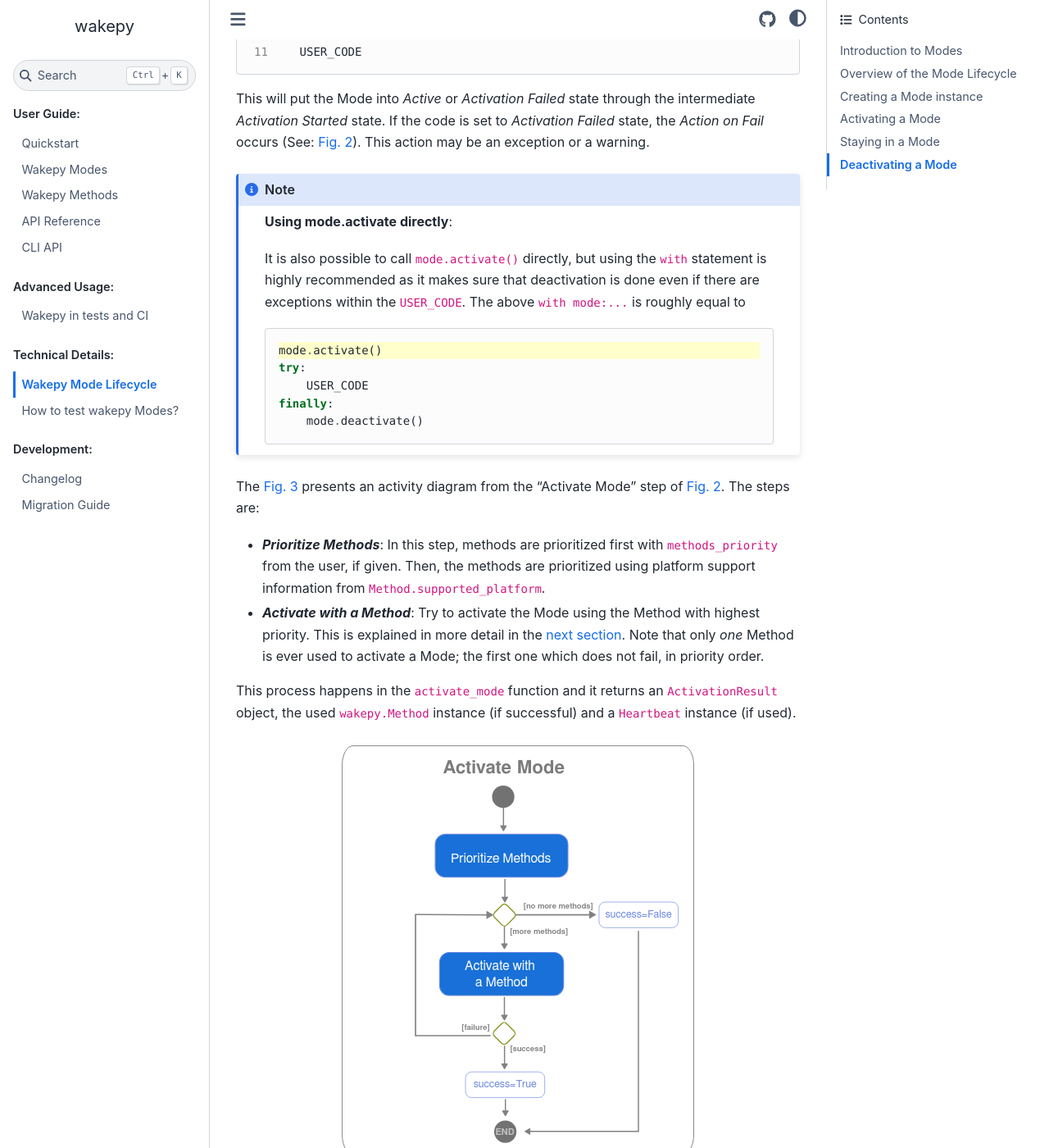
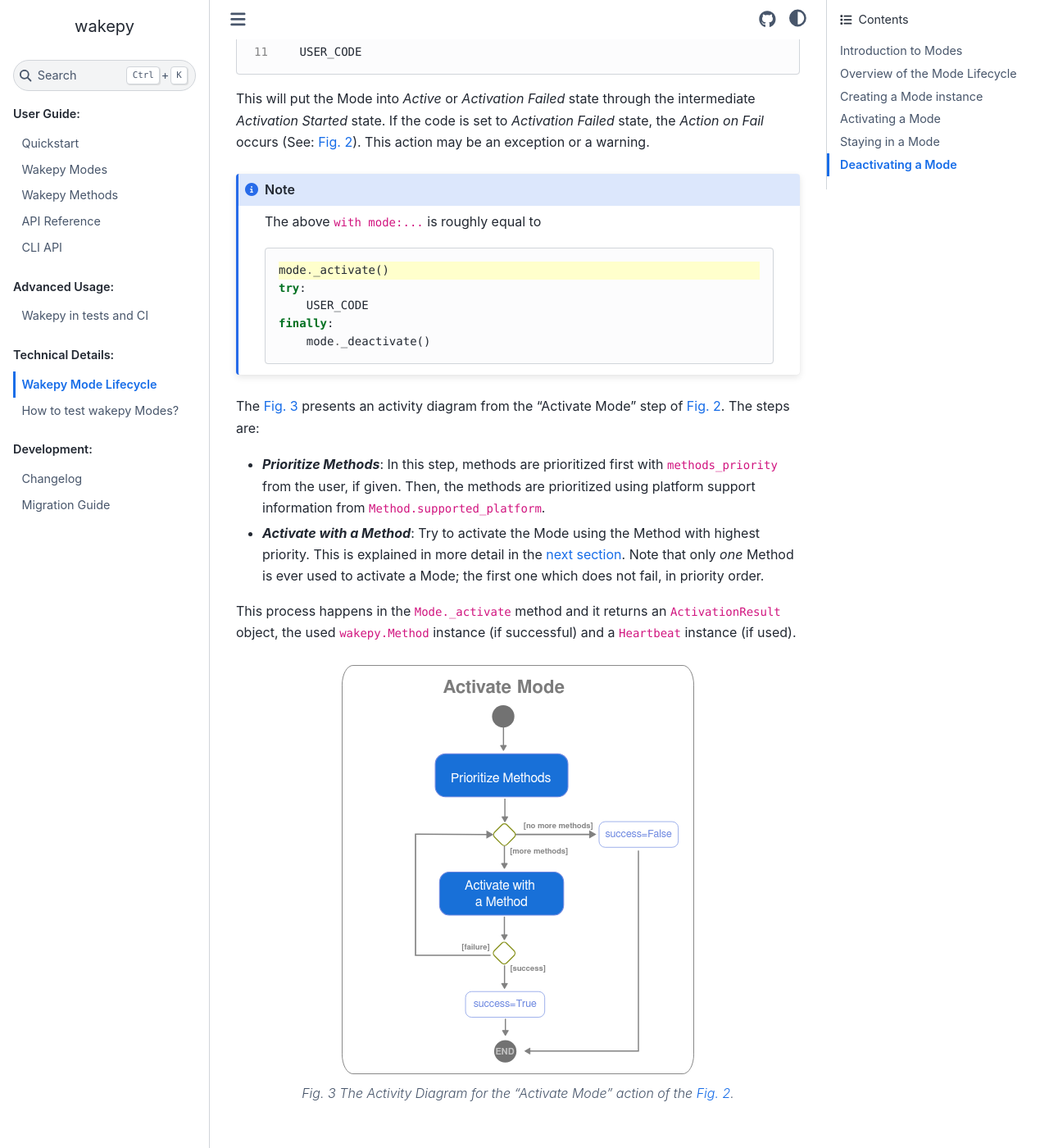
Before and after one commit to fohrloop/wakepy, a Sphinx documentation site: the page built from docs/source/wakepy-mode-lifecycle.md, in a window 1280 px wide and 1400 px high, scrolled down 3282 px. Shown: the whole window at 82% size. Built offline with Sphinx 7.4.7 and the Sphinx Book theme 1.1.4, drawn with Linux system fonts in a browser that asks for light colours; the version number could not be read and is left out.

Commit message:
Update/simplufy Mode activation + Add unused Methods to ActivationResult (#263)
Update Mode activation
* Return list of MethodActivationResult instead a single
  ActivationResult. This way the function does not require method
  name as arg.
* Fix: Also the unused results are included in ActivationResult
 (and list of MethodActivationResult).
* Try to create the DbusAdapter instance for the Mode only once, even if
  the creation was unsuccesful the previous time.

Simplifications
* Simplify the Mode._activate
* Move activate_mode to Mode._activate_one_of_methods and simplify
* Simplify the Mode._activate_one_of_methods tests and remove Mocks.

`````diff
--- a/docs/source/wakepy-mode-lifecycle.md
+++ b/docs/source/wakepy-mode-lifecycle.md
@@ -96,18 +96,16 @@
 
 (activating-a-mode-note)=
 ````{note}
-**Using mode.activate directly**:
-
-It is also possible to call `mode.activate()` directly, but using the `with` statement is highly recommended as it makes sure that deactivation is done even if there are exceptions within the `USER_CODE`. The above `with mode:...` is roughly equal to
+The above `with mode:...` is roughly equal to
 
 ```{code-block} python
 :emphasize-lines: 1
 
-mode.activate()
+mode._activate()
 try:
     USER_CODE
 finally:
-    mode.deactivate()
+    mode._deactivate()
 ```
 
 ````
@@ -116,7 +114,7 @@
 - ***Prioritize Methods***: In this step, methods are prioritized first with `methods_priority` from the user, if given. Then, the methods are prioritized using platform support information from `Method.supported_platform`.
 - ***Activate with a Method***: Try to activate the Mode using the Method with highest priority. This is explained in more detail in the [next section](#section-activating-with-a-method). Note that only *one* Method is ever used to activate a Mode; the first one which does not fail, in priority order.
 
-This process happens in the `activate_mode` function and it returns an `ActivationResult` object, the used `wakepy.Method` instance (if successful)  and a `Heartbeat` instance (if used).
+This process happens in the `Mode._activate` method and it returns an `ActivationResult` object, the used `wakepy.Method` instance (if successful)  and a `Heartbeat` instance (if used).
 
 :::{figure-md} fig-activate-mode-activity-diagram
 ![activity diagram for the "Activate Mode" action](./img/activate-mode-activity-diagram.svg){width=430px}
`````
Also changed, not shown: docs/source/img/mode-state-diagram.svg, 2 other files.
